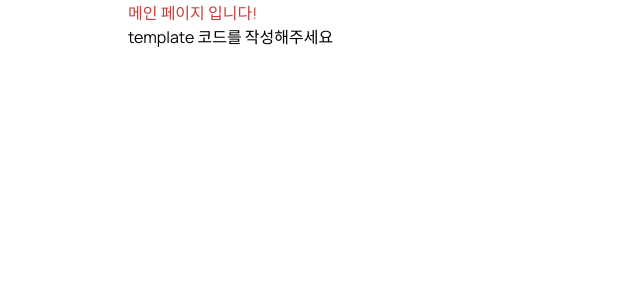
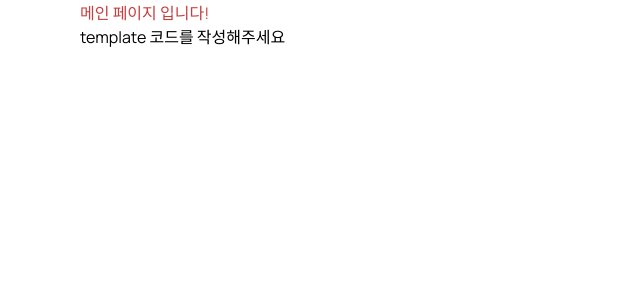
Before and after one commit to skkuding/skkuzzim, a Vue app in the folder frontend/: page / in a window 1280 px wide. Shown: the top 300 px of the page, without its empty margins (0-640 px from the left). Built offline with nearby package versions, Linux system fonts and the light colour scheme.

Commit message:
chore: change main style

```diff
--- a/frontend/src/App.vue
+++ b/frontend/src/App.vue
@@ -4,15 +4,16 @@
 
 <template>
   <!-- TODO: 헤더 컴포넌트 추가 -->
-  <main class="app-container">
+  <main class="wrapper">
     <router-view />
   </main>
 </template>
 
 <style scoped>
-.app-container {
-  width: 80%;
-  margin-left: auto;
-  margin-right: auto;
+.wrapper {
+  width: 100%;
+  max-width: 80rem;
+  padding-left: 5rem;
+  padding-right: 5rem;
 }
 </style>
--- a/frontend/src/styles/style.css
+++ b/frontend/src/styles/style.css
@@ -24,7 +24,9 @@ body {
 
 #app {
   min-height: 100%;
-  margin: 0 auto;
+  display: flex;
+  width: 100%;
+  justify-content: center;
 }
 
 a {
```
